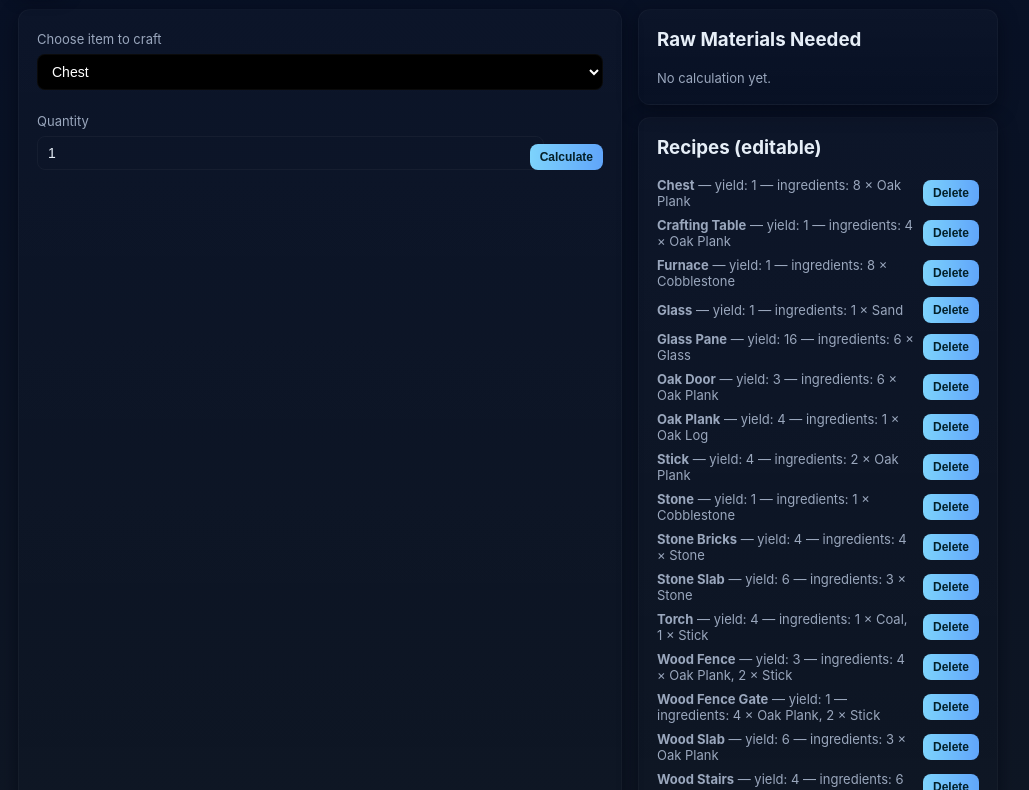
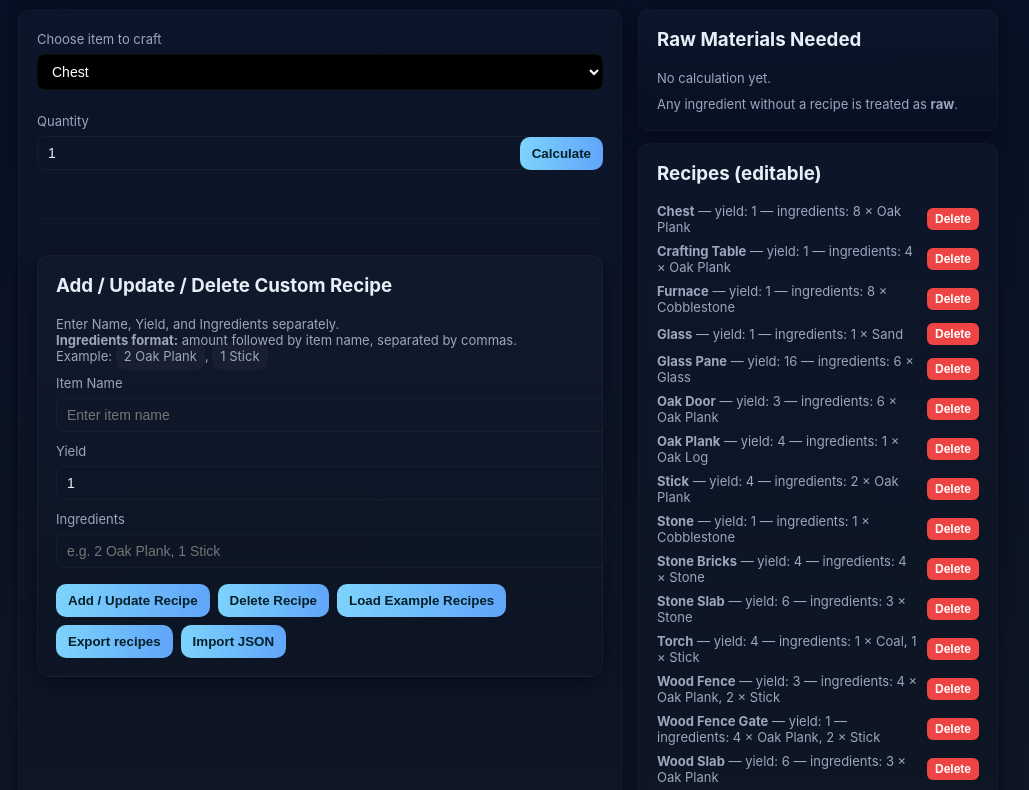
Before and after one commit to RedClaws1800/MinecraftTools, a plain HTML site: page index.html in a window 1280 px wide. Shown: the part 81-871 px from the top of the page, without its empty margins (132-1161 px from the left). Drawn offline with Linux system fonts and the light colour scheme.

Commit message:
Update index.html

```diff
--- a/index.html
+++ b/index.html
@@ -21,7 +21,7 @@
     min-height:100vh;
   }
   .container{max-width:980px;margin:0 auto;}
-  header{display:flex;align-items:center;gap:16px;margin-bottom:20px;justify-content:space-between;}
+  header{display:flex;align-items:center;gap:16px;margin-bottom:20px;}
   h1{margin:0;font-size:20px;}
   .card{
     background:linear-gradient(180deg, rgba(255,255,255,0.02), transparent);
@@ -38,13 +38,13 @@
   select{background-color:black;color:white;}
   button{
     background:linear-gradient(90deg,var(--accent),#60a5fa);
-    color:#042028;padding:6px 10px;border:none;border-radius:8px;font-weight:600;cursor:pointer;font-size:12px;
+    color:#042028;padding:9px 12px;border:none;border-radius:10px;font-weight:600;cursor:pointer;
   }
   .muted{color:var(--muted);font-size:13px}
+  ul{padding-left:18px;margin:8px 0}
   .results{margin-top:12px}
   .small{font-size:13px}
-  .recipe-row{display:flex;justify-content:space-between;align-items:center;margin-bottom:8px;gap:8px}
-  .recipe-text{flex:1}
+  .recipe-row{display:flex;gap:8px;align-items:center;margin-bottom:8px;justify-content:space-between;}
   .chip{background:rgba(255,255,255,0.03);padding:6px 8px;border-radius:8px;font-size:13px}
   .raw-list{display:flex;flex-direction:column;gap:6px}
   .footer{margin-top:14px;color:var(--muted);font-size:13px}
@@ -52,24 +52,20 @@
   .rightpanel{display:flex;flex-direction:column;gap:12px}
   .textarea{min-height:120px;resize:vertical}
   .code{background:rgba(255,255,255,0.02);padding:8px;border-radius:6px;font-family:monospace;font-size:13px;white-space:pre-wrap}
-  .github-btn img{width:28px;height:28px;filter:invert(1);}
+  .github-btn img{width:28px;height:28px;}
   .github-btn:hover img{transform:scale(1.1);transition:0.2s;}
   @media (max-width:900px){ .grid{grid-template-columns:1fr; } }
+  .delete-btn{background:#ef4444;color:white;padding:4px 8px;border:none;border-radius:6px;cursor:pointer;font-size:12px;}
 </style>
 </head>
 <body>
 <div class="container">
   <header>
-    <div style="display:flex;align-items:center;gap:16px;">
-      <div class="card" style="display:inline-block;padding:10px 12px;">🚀</div>
-      <div>
-        <h1>Crafting Raw Material Calculator</h1>
-        <div class="muted">Select an item, enter quantity, and calculate how many raw materials you need. Recipes expand recursively.</div>
-      </div>
+    <div class="card" style="display:inline-block;padding:10px 12px;">🚀</div>
+    <div>
+      <h1>Crafting Raw Material Calculator</h1>
+      <div class="muted">Select an item, enter quantity, and calculate how many raw materials you need. Recipes expand recursively.</div>
     </div>
-    <a class="github-btn" href="https://github.com/RedClaws1800/MinecraftTools" target="_blank">
-      <img src="https://cdn.jsdelivr.net/gh/simple-icons/simple-icons/icons/github.svg" alt="GitHub">
-    </a>
   </header>
 
   <div class="grid">
@@ -91,6 +87,45 @@
       </div>
 
       <div class="results" id="resultsArea"></div>
+
+      <hr style="border:none;border-top:1px solid rgba(255,255,255,0.03);margin:12px 0">
+
+      <!-- Custom recipe inputs -->
+      <div class="card" style="margin-top:12px">
+        <h3 style="margin-top:0">Add / Update / Delete Custom Recipe</h3>
+        <div class="muted small" style="margin-bottom:8px">
+          Enter Name, Yield, and Ingredients separately.<br>
+          <strong>Ingredients format:</strong> amount followed by item name, separated by commas.<br>
+          Example: <span class="chip">2 Oak Plank</span>, <span class="chip">1 Stick</span>
+        </div>
+
+        <div style="display:flex;flex-direction:column;gap:8px">
+          <div>
+            <label for="customName">Item Name</label>
+            <input id="customName" type="text" placeholder="Enter item name" />
+          </div>
+
+          <div>
+            <label for="customYield">Yield</label>
+            <input id="customYield" type="number" min="1" value="1" placeholder="Enter how many this recipe produces" />
+          </div>
+
+          <div>
+            <label for="customIngredients">Ingredients</label>
+            <input id="customIngredients" type="text" placeholder="e.g. 2 Oak Plank, 1 Stick" />
+          </div>
+
+          <div style="display:flex;gap:8px;flex-wrap:wrap;margin-top:8px">
+            <button id="addCustom">Add / Update Recipe</button>
+            <button id="deleteCustom">Delete Recipe</button>
+            <button id="useExample">Load Example Recipes</button>
+            <button id="exportBtn">Export recipes</button>
+            <button id="importBtn">Import JSON</button>
+          </div>
+
+          <textarea id="importArea" class="textarea" placeholder="Paste exported JSON here to import" style="margin-top:8px;display:none"></textarea>
+        </div>
+      </div>
     </div>
 
     <!-- RIGHT PANEL -->
@@ -98,6 +133,7 @@
       <div class="card">
         <h3 style="margin-top:0">Raw Materials Needed</h3>
         <div id="rawList" class="raw-list muted">No calculation yet.</div>
+        <div style="margin-top:10px" class="muted">Any ingredient without a recipe is treated as <strong>raw</strong>.</div>
       </div>
 
       <div class="card">
@@ -110,22 +146,22 @@
 
 <script>
 const presetRecipes = {
-  "Oak Plank": { yield:4, ingredients:[{name:"Oak Log", amount:1}] },
-  "Stick": { yield:4, ingredients:[{name:"Oak Plank", amount:2}]},
-  "Crafting Table": { yield:1, ingredients:[{name:"Oak Plank", amount:4}]},
-  "Chest": { yield:1, ingredients:[{name:"Oak Plank", amount:8}]},
-  "Glass": { yield:1, ingredients:[{name:"Sand", amount:1}]},
-  "Glass Pane": { yield:16, ingredients:[{name:"Glass", amount:6}]},
-  "Stone": { yield:1, ingredients:[{name:"Cobblestone", amount:1}]},
-  "Stone Bricks": { yield:4, ingredients:[{name:"Stone", amount:4}]},
-  "Torch": { yield:4, ingredients:[{name:"Coal", amount:1}, {name:"Stick", amount:1}]},
-  "Furnace": { yield:1, ingredients:[{name:"Cobblestone", amount:8}]},
-  "Stone Slab": { yield:6, ingredients:[{name:"Stone", amount:3}]},
-  "Oak Door": { yield:3, ingredients:[{name:"Oak Plank", amount:6}]},
-  "Wood Stairs": { yield:4, ingredients:[{name:"Oak Plank", amount:6}]},
-  "Wood Fence": { yield:3, ingredients:[{name:"Oak Plank", amount:4}, {name:"Stick", amount:2}]},
-  "Wood Fence Gate": { yield:1, ingredients:[{name:"Oak Plank", amount:4}, {name:"Stick", amount:2}]},
-  "Wood Slab": { yield:6, ingredients:[{name:"Oak Plank", amount:3}]}
+  "Oak Plank": { yield:4, ingredients:[{name:"Oak Log", amount:1}], note:"1 log -> 4 planks" },
+  "Stick": { yield:4, ingredients:[{name:"Oak Plank", amount:2}], note:"2 planks -> 4 sticks"},
+  "Crafting Table": { yield:1, ingredients:[{name:"Oak Plank", amount:4}], note:"4 planks -> 1 table"},
+  "Chest": { yield:1, ingredients:[{name:"Oak Plank", amount:8}], note:"8 planks -> 1 chest"},
+  "Glass": { yield:1, ingredients:[{name:"Sand", amount:1}], note:"smelt sand -> glass"},
+  "Glass Pane": { yield:16, ingredients:[{name:"Glass", amount:6}], note:"6 glass -> 16 panes"},
+  "Stone": { yield:1, ingredients:[{name:"Cobblestone", amount:1}], note:"smelt cobblestone -> stone"},
+  "Stone Bricks": { yield:4, ingredients:[{name:"Stone", amount:4}], note:"4 stone -> 4 stone bricks"},
+  "Torch": { yield:4, ingredients:[{name:"Coal", amount:1}, {name:"Stick", amount:1}], note:"1 coal + 1 stick -> 4 torches"},
+  "Furnace": { yield:1, ingredients:[{name:"Cobblestone", amount:8}], note:"8 cobble -> furnace"},
+  "Stone Slab": { yield:6, ingredients:[{name:"Stone", amount:3}], note:"3 stone -> 6 slabs"},
+  "Oak Door": { yield:3, ingredients:[{name:"Oak Plank", amount:6}], note:"6 planks -> 3 doors"},
+  "Wood Stairs": { yield:4, ingredients:[{name:"Oak Plank", amount:6}], note:"6 planks -> 4 stairs"},
+  "Wood Fence": { yield:3, ingredients:[{name:"Oak Plank", amount:4}, {name:"Stick", amount:2}], note:"4 planks + 2 sticks -> 3 fences"},
+  "Wood Fence Gate": { yield:1, ingredients:[{name:"Oak Plank", amount:4}, {name:"Stick", amount:2}], note:"4 planks + 2 sticks -> 1 gate"},
+  "Wood Slab": { yield:6, ingredients:[{name:"Oak Plank", amount:3}], note:"3 planks -> 6 slabs"} // ✅ New recipe
 };
 
 let recipes = JSON.parse(localStorage.getItem("craft_recipes_v1") || "null") || presetRecipes;
@@ -152,23 +188,18 @@ function renderRecipes() {
     const r = recipes[key];
     const div = document.createElement("div");
     div.className = "recipe-row";
-
-    const text = document.createElement("div");
-    text.className = "recipe-text";
     const ing = r.ingredients.map(i=>`${i.amount} × ${i.name}`).join(", ");
-    text.innerHTML = `<strong>${key}</strong> — yield: ${r.yield} — ingredients: ${ing}`;
-
-    const delBtn = document.createElement("button");
-    delBtn.textContent = "Delete";
-    delBtn.addEventListener("click", ()=>{
+    div.innerHTML = `<div><strong>${key}</strong> — yield: ${r.yield} — ingredients: ${ing}</div>`;
+    const btn = document.createElement("button");
+    btn.className = "delete-btn";
+    btn.textContent = "Delete";
+    btn.addEventListener("click", ()=>{
       delete recipes[key];
       saveRecipes();
       updateItemSelect();
       renderRecipes();
     });
-
-    div.appendChild(text);
-    div.appendChild(delBtn);
+    div.appendChild(btn);
     node.appendChild(div);
   });
 }
@@ -214,6 +245,7 @@ document.getElementById("calcBtn").addEventListener("click", ()=>{
 
 updateItemSelect();
 renderRecipes();
+document.getElementById("itemSelect").selectedIndex=0;
 </script>
 </body>
 </html>
```
